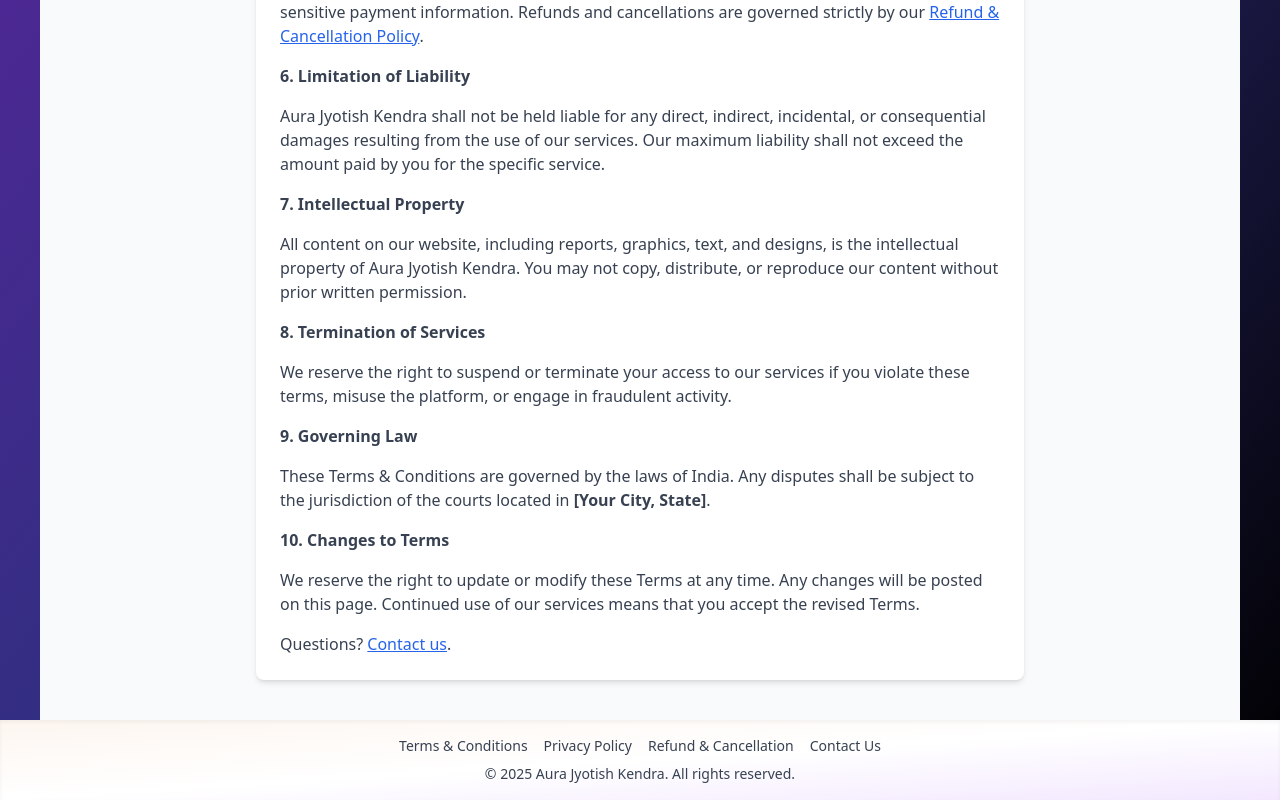
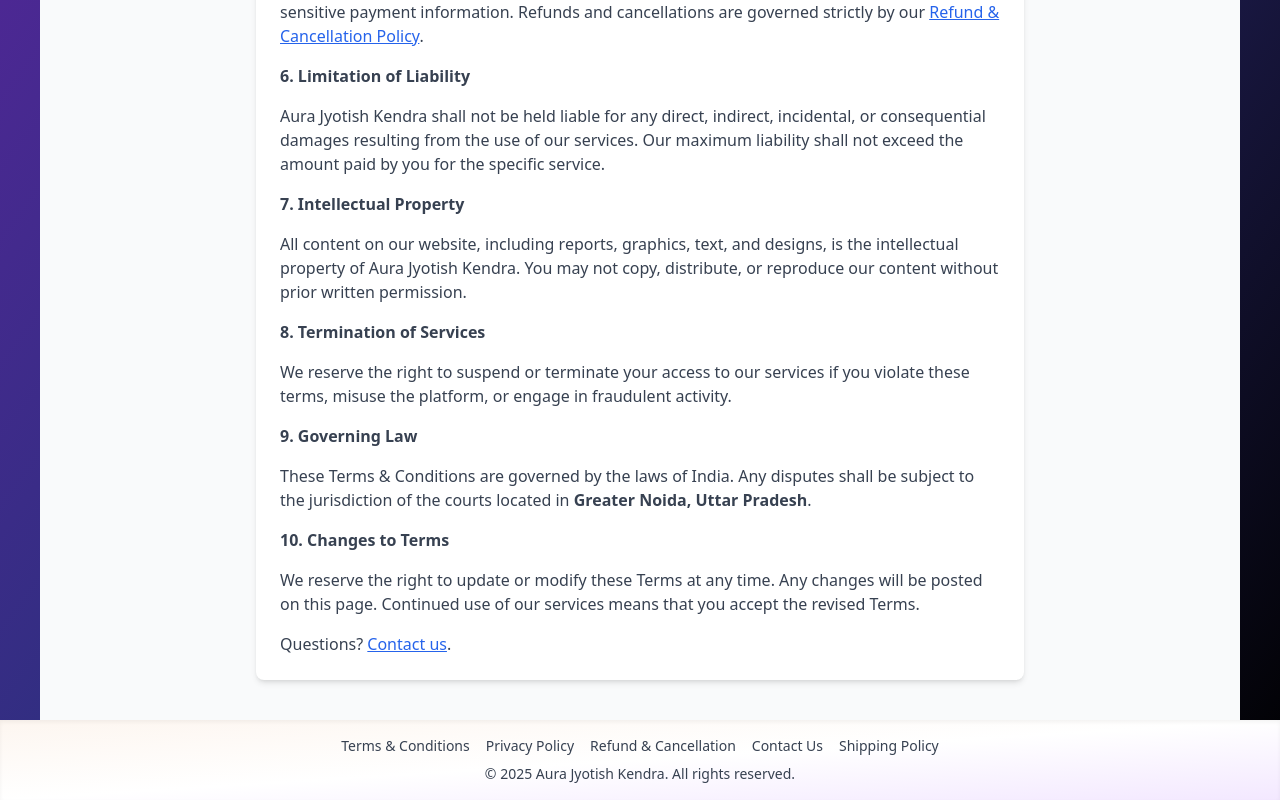
Before and after one commit to RiteshSinghSisodiya/astro_frontend, a React (Vite) app: page /terms in a window 1280 px wide. Shown: the part 920-1720 px from the top of the page. Built offline with nearby package versions, Linux system fonts and the light colour scheme.

Commit message:
basic changes

```diff
--- a/src/App.jsx
+++ b/src/App.jsx
@@ -8,6 +8,7 @@
 import PrivacyPolicy from "./pages/legal/PrivacyPolicy";
 import RefundPolicy from "./pages/legal/RefundPolicy";
 import ContactUs from "./pages/legal/ContactUs";
+import ShippingPolicy from "./pages/legal/ShippingPolicy";
 import logo from "./assets/logo.webp";
 import Services from "./pages/Service";
 import AboutUs from "./pages/AboutUs";
@@ -80,6 +81,7 @@
           <Route path="/privacy" element={<PrivacyPolicy />} />
           <Route path="/refund" element={<RefundPolicy />} />
           <Route path="/contact" element={<ContactUs />} />
+          <Route path="/shipping" element={<ShippingPolicy />} />
           <Route path="/service" element={<Services />} />
           <Route path="/aboutus" element={<AboutUs />} />
         </Routes>
@@ -92,6 +94,7 @@
           <Link to="/privacy" className="hover:underline">Privacy Policy</Link>
           <Link to="/refund" className="hover:underline">Refund & Cancellation</Link>
           <Link to="/contact" className="hover:underline">Contact Us</Link>
+          <Link to="/shipping" className="hover:underline">Shipping Policy</Link>
         </div>
         <p>© {new Date().getFullYear()} Aura Jyotish Kendra. All rights reserved.</p>
       </footer>
--- a/src/i18n.js
+++ b/src/i18n.js
@@ -255,7 +255,7 @@
 
 i18n.use(initReactI18next).init({
   resources,
-  lng: "en", // default language
+  lng: "hi", // default language
   interpolation: { escapeValue: false },
 });
 
--- a/src/pages/Payment.jsx
+++ b/src/pages/Payment.jsx
@@ -18,7 +18,7 @@
   }, [state, navigate])
 
   const createOrder = async (amount) => {
-    const res = await fetch('https://astro-backend-txdw.onrender.com/api/create-order', {
+    const res = await fetch('http://localhost:4000/api/create-order', {
       method: 'POST',
       headers: { 'Content-Type': 'application/json' },
       body: JSON.stringify({ amount })
@@ -53,7 +53,7 @@
           contact: state.formData.phone
         },
         handler: async function (response) {
-          const verifyRes = await fetch('https://astro-backend-txdw.onrender.com/api/verify', {
+          const verifyRes = await fetch('http://localhost:4000/api/verify', {
             method: 'POST',
             headers: { 'Content-Type': 'application/json' },
             body: JSON.stringify({
--- a/src/pages/legal/TermsAndConditions.jsx
+++ b/src/pages/legal/TermsAndConditions.jsx
@@ -83,7 +83,8 @@
       <p>
         These Terms & Conditions are governed by the laws of India. Any disputes
         shall be subject to the jurisdiction of the courts located in{" "}
-        <strong>[Your City, State]</strong>.
+        <strong>Greater Noida, Uttar Pradesh
+          </strong>.
       </p>
 
       <h2 className="font-semibold mt-4">10. Changes to Terms</h2>
```
